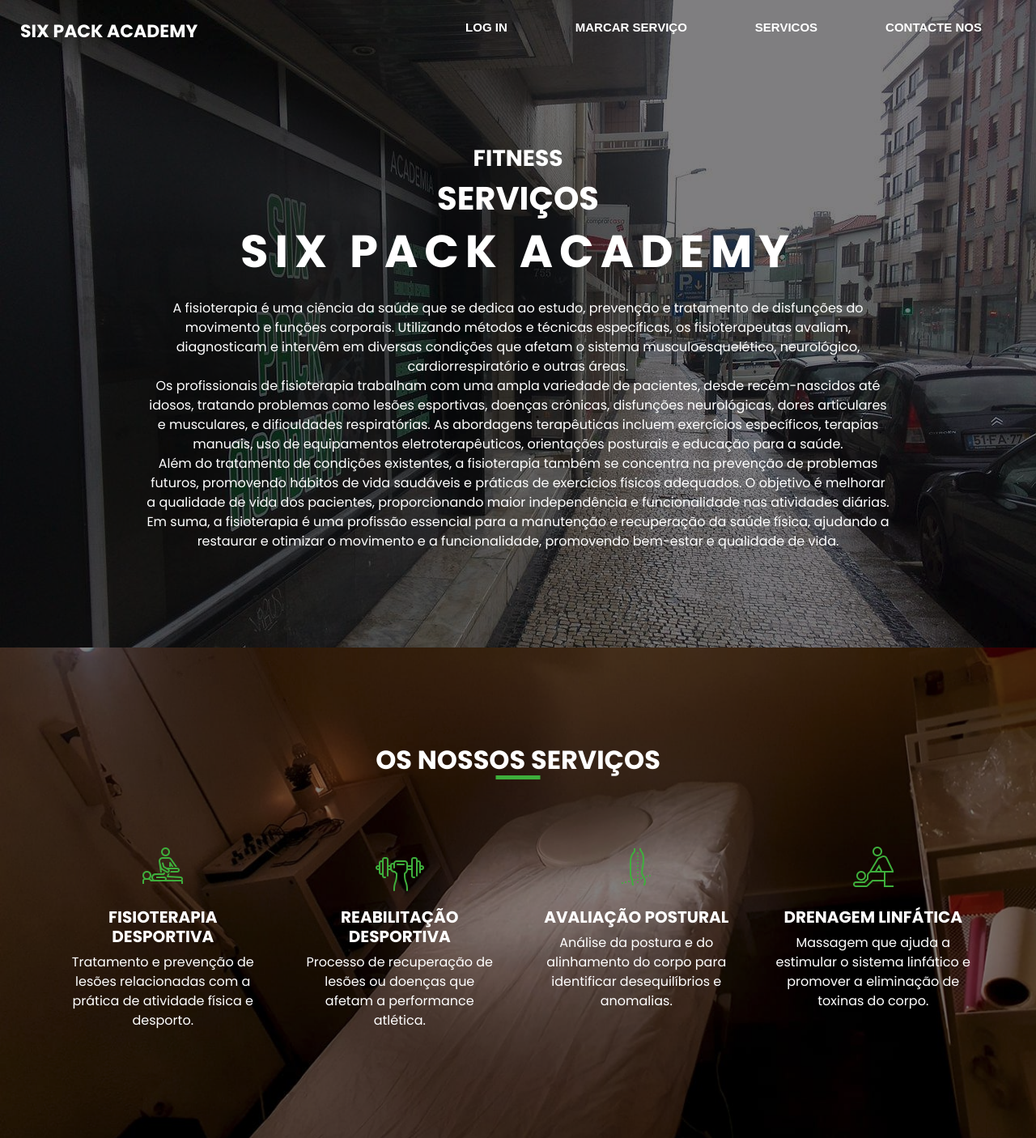
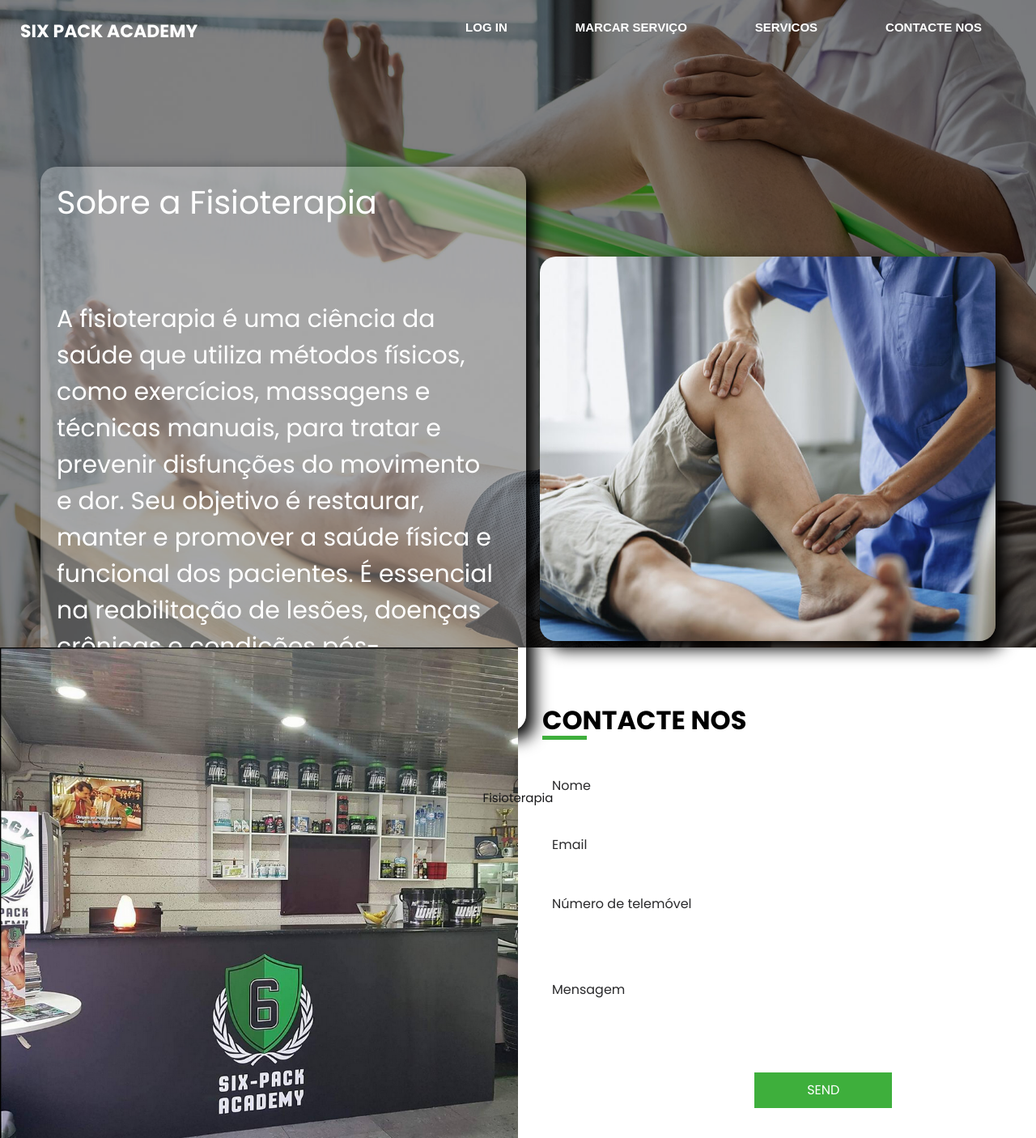
Before and after one commit to sixpackacademy/experimental_view6p, a PHP site: page /fisio.php in a window 1280 px wide. Shown: the top 1406 px of the page at 81% size. Run offline with PHP 8.4, Linux system fonts and the light colour scheme; some libraries are stand-ins or nearby versions.

Commit message:
Novas paginas
Mudanças na Drenagem Linfatica
fisioterapia
fisioterapia desportiva

```diff
--- a/aval_post.php
+++ b/aval_post.php
@@ -34,7 +34,7 @@ if (isset($_SESSION['user_id'])) {
   <link href="css/responsive.css" rel="stylesheet" />
   <style>
 
-.hero_area_fisio_desp {
+.hero_area_aval_post {
   height: 100vh;
   display: -webkit-box;
   display: -ms-flexbox;
@@ -153,7 +153,7 @@ if (isset($_SESSION['user_id'])) {
 </head>
 
 <body>
-  <div class="hero_area_fisio_desp">
+  <div class="hero_area_aval_post">
     <!-- header section starts -->
     <header class="header_section">
       <div class="container-fluid ">
--- a/fisio.php
+++ b/fisio.php
@@ -32,11 +32,130 @@ if (isset($_SESSION['user_id'])) {
   <link href="css/style.css" rel="stylesheet" />
   <!-- responsive style -->
   <link href="css/responsive.css" rel="stylesheet" />
+  <style>
+
+.hero_area_fisio {
+  height: 100vh;
+  display: -webkit-box;
+  display: -ms-flexbox;
+  display: flex;
+  -webkit-box-orient: vertical;
+  -webkit-box-direction: normal;
+      -ms-flex-direction: column;
+          flex-direction: column;
+          background-image: url(../images/fisio.jpg);
+  background-size: cover;
+  background-attachment: fixed;
+}
+
+    .content-container {
+      display: flex;
+      justify-content: space-between;
+      align-items: center;
+      padding: 50px;
+      color: white;
+      margin-top: 80px;
+    }
+    .content-container .text {
+      flex: 1;
+      padding-right: 20px;
+      font-size: 30px;
+      background-color: rgba(255, 255, 255, 0.3);
+      border-radius: 20px;
+      box-shadow: 10px 10px 20px black;
+    }
+    .content-container .image {
+      flex: 1;
+      display: flex;
+      justify-content: flex-end;
+    }
+    .content-container .image img {
+      max-width: 97%;
+      border-radius: 20px;
+      height: 475px;
+      width: 800px;
+      box-shadow: 10px 10px 20px black;
+    }
+    .content-container .words{
+    padding: 20px;
+    }
+    .content-container .service_button{
+      content-justify: center;
+    }
+    .content-container .hover{
+
+    }
+
+.button-57 {
+  position: relative;
+  overflow: hidden;
+  border: 0px solid #18181a;
+  color: #18181a;
+  display: inline-block;
+  font-size: 15px;
+  line-height: 30px;
+  padding: 18px 18px 17px;
+  text-decoration: none;
+  cursor: pointer;
+  background: #fff;
+  user-select: none;
+  -webkit-user-select: none;
+  touch-action: manipulation;
+  border-radius: 5px;
+}
+
+.button-57 span:first-child {
+  position: relative;
+  transition: color 600ms cubic-bezier(0.48, 0, 0.12, 1);
+  z-index: 10;
+}
+
+.button-57 span:last-child {
+  color: white;
+  display: block;
+  position: absolute;
+  bottom: 0;
+  transition: all 500ms cubic-bezier(0.48, 0, 0.12, 1);
+  z-index: 100;
+  opacity: 0;
+  top: 50%;
+  left: 50%;
+  transform: translateY(225%) translateX(-50%);
+  height: 14px;
+  line-height: 13px;
+}
+
+.button-57:after {
+  content: "";
+  position: absolute;
+  bottom: -50%;
+  left: 0;
+  width: 100%;
+  height: 100%;
+  background-color: green;
+  transform-origin: bottom center;
+  transition: transform 600ms cubic-bezier(0.48, 0, 0.12, 1);
+  transform: skewY(9.3deg) scaleY(0);
+  z-index: 50;
+}
+
+.button-57:hover:after {
+  transform-origin: bottom center;
+  transform: skewY(9.3deg) scaleY(2);
+}
+
+.button-57:hover span:last-child {
+  transform: translateX(-50%) translateY(-100%);
+  opacity: 1;
+  transition: all 900ms cubic-bezier(0.48, 0, 0.12, 1);
+}
+
+  </style>
 </head>
 
 <body>
-  <div class="hero_area">
-    <!-- header section strats -->
+  <div class="hero_area_fisio">
+    <!-- header section starts -->
     <header class="header_section">
       <div class="container-fluid ">
         <nav class="navbar navbar-expand-lg custom_nav-container ">
@@ -52,10 +171,9 @@ if (isset($_SESSION['user_id'])) {
           <div class="collapse navbar-collapse" id="navbarSupportedContent">
             <div class="ml-auto">
               <ul class="navbar-nav  ">
-
                 <li class="nav-item">
                   <?php
-                  if(!isset($_SESSION['user_id'])) {
+                  if (!isset($_SESSION['user_id'])) {
                     echo '<a class="nav-link" href="login.html">Log In</a>';
                   } else {
                     echo '<a class="nav-link" href="logout.php">Log Out</a>';
@@ -78,164 +196,37 @@ if (isset($_SESSION['user_id'])) {
       </div>
     </header>
     <!-- end header section -->
-    <!-- slider section -->
-    <section class=" slider_section position-relative">
-      <div id="carouselExampleIndicators" class="carousel slide" data-ride="carousel">
-        <div class="carousel-inner">
-          <div class="carousel-item active">
-            <div class="container">
-              <div class="col-lg-10 col-md-11 mx-auto">
-                <div class="detail-box">
-                  <div>
-                    <h3>
-                      Fitness
-                    </h3>
-                    <h2>
-                      Serviços
-                    </h2>
-                    <h1>
-                      Six Pack Academy
-                    </h1>
+
+  <div class="content-container">
+    <div class="text">
+      <div class="words">
+      <h1>Sobre a Fisioterapia </h1>
+      <br><br>
       <p>
-                    A fisioterapia é uma ciência da saúde que se dedica ao estudo,
-                    prevenção e tratamento de disfunções do movimento e funções corporais.
-                     Utilizando métodos e técnicas específicas, os fisioterapeutas avaliam,
-                      diagnosticam e intervêm em diversas condições que afetam o sistema musculoesquelético,
-                       neurológico, cardiorrespiratório e outras áreas.
-                  <br>
-                   Os profissionais de fisioterapia trabalham com uma ampla variedade de pacientes, desde recém-nascidos até idosos,
-                  tratando problemas como lesões esportivas, doenças crônicas, disfunções neurológicas, dores articulares e musculares,
-                  e dificuldades respiratórias. As abordagens terapêuticas incluem exercícios específicos, terapias manuais,
-                  uso de equipamentos eletroterapêuticos, orientações posturais e educação para a saúde.
-                  <br>
-                  Além do tratamento de condições existentes, a fisioterapia também se concentra na prevenção de problemas futuros,
-                  promovendo hábitos de vida saudáveis e práticas de exercícios físicos adequados.
-                  O objetivo é melhorar a qualidade de vida dos pacientes, proporcionando maior independência e funcionalidade nas
-                  atividades diárias.
-                  <br>
-                  Em suma, a fisioterapia é uma profissão essencial para a manutenção e recuperação da saúde física,
-                  ajudando a restaurar e otimizar o movimento e a funcionalidade, promovendo bem-estar e qualidade de vida.
-                  <br>
+      A fisioterapia é uma ciência da saúde que utiliza métodos físicos, como exercícios, massagens e técnicas manuais, para tratar e prevenir disfunções do movimento e dor. Seu objetivo é restaurar, manter e promover a saúde física e funcional dos pacientes. É essencial na reabilitação de lesões, doenças crônicas e condições pós-cirúrgicas.
       </p>
       </div>
     </div>
-              </div>
-            </div>
+    <div class="image">
+      <img src="images/fisio2.jpg" alt="Fisioterapia">
     </div>
 
   </div>
-    </section>
-    <!-- end slider section -->
+  <div style="text-align: center">
+<button class="button-57" role="button"><span class="text">Fisioterapia </span><span>Marcar <br> Agora</span></button>
+
+
+    </div>
   </div>
 
 
   <!-- Us section -->
 
-  <section class="us_section layout_padding">
-    <div class="container">
-      <div class="heading_container">
-        <h2 id="servicos">
-          Os nossos serviços
-        </h2>
-      </div>
-
-      <div class="us_container ">
-        <div class="row">
-          <div class="col-lg-3 col-md-6">
-            <div class="box">
-              <div class="img-box">
-                <img src="images/physiotherapist.png" alt="">
-              </div>
-              <div class="detail-box">
-                <h5>
-                  FISIOTERAPIA DESPORTIVA
-                </h5>
-                <p>
-                  Tratamento e prevenção de lesões relacionadas com a prática de atividade física e desporto.
-                </p>
-              </div>
-            </div>
-          </div>
-          <div class="col-lg-3 col-md-6">
-            <div class="box">
-              <div class="img-box">
-                <img src="images/dumbell.png" alt="">
-              </div>
-              <div class="detail-box">
-                <h5>
-                  REABILITAÇÃO DESPORTIVA
-                </h5>
-                <p>
-                  Processo de recuperação de lesões ou doenças que afetam a performance atlética.
-                </p>
-              </div>
-            </div>
-          </div>
-          <div class="col-lg-3 col-md-6">
-            <div class="box">
-              <div class="img-box">
-                <img src="images/av_postural.png" alt="">
-              </div>
-              <div class="detail-box">
-                <h5>
-                  AVALIAÇÃO POSTURAL
-                </h5>
-                <p>
-                  Análise da postura e do alinhamento do corpo para identificar desequilíbrios e anomalias.
-                </p>
-              </div>
-            </div>
-          </div>
-          <div class="col-lg-3 col-md-6">
-            <div class="box">
-              <div class="img-box">
-                <img src="images/massage.png" alt="">
-              </div>
-              <div class="detail-box">
-                <h5>
-                  DRENAGEM LINFÁTICA
-                </h5>
-                <p>
-                  Massagem que ajuda a estimular o sistema linfático e promover a eliminação de toxinas do corpo.
-                </p>
-              </div>
-            </div>
-          </div>
-        </div>
-      </div>
-    </div>
-  </section>
-
   <!-- end us section -->
-
 
   <!-- heathy section -->
 
-  <section class="heathy_section layout_padding">
-    <div class="container">
-
-      <div class="row">
-        <div class="col-md-12 mx-auto">
-          <div class="detail-box">
-            <h2>
-              HEALTHY MIND, HEALTHY BODY
-            </h2>
-            <p>
-              No Ginásio Six Pack, valorizamos a conexão entre a mente e o corpo.
-              Uma mente saudável é essencial para um corpo saudável.
-              Oferecemos serviços que promovem o equilíbrio mental e físico, ajudando-o a viver de forma mais harmoniosa e saudável.
-              Invista no seu bem-estar integral connosco.
-            </p>
-
-          </div>
-        </div>
-      </div>
-
-    </div>
-  </section>
-
   <!-- end heathy section -->
-
 
   <!-- contact section -->
 
--- a/index.php
+++ b/index.php
@@ -278,7 +278,7 @@ if (isset($_SESSION['user_id'])) {
   <section class="info_section layout_padding2">
     <div class="container">
       <div class="info_items">
-        <a href="">
+        <a href="https://www.google.pt/maps/place/R.+de+Faria+Guimar%C3%A3es+753,+4200-077+Porto/@41.1667026,-8.6116752,54m/data=!3m1!1e3!4m6!3m5!1s0xd24645737f8f6bb:0xe04f403174ccf745!8m2!3d41.1638469!4d-8.6065284!16s%2Fg%2F11c2h3wzmj?entry=ttu">
           <div class="item ">
             <div class="img-box box-1">
               <img src="" alt="">
```
Also changed, not shown: drenagem_linfatica.php (+136 -138 lines), fisio_desp.php (+16 -0 lines), images/drenagem.png (added), images/drenagem2.jpg (added), images/fisio.jpg (added), images/fisio2.jpg (added). Lines whose indentation alone changed are shown as unchanged.
